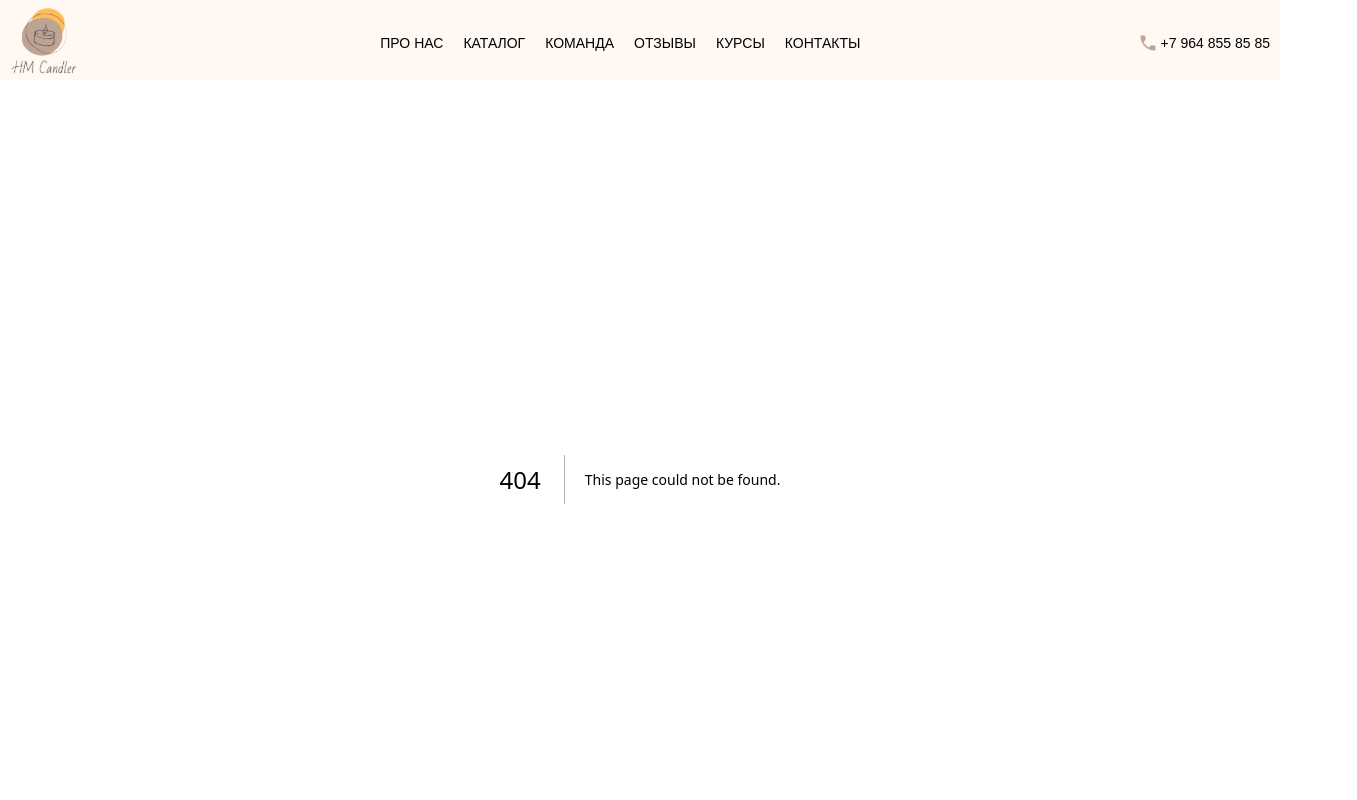
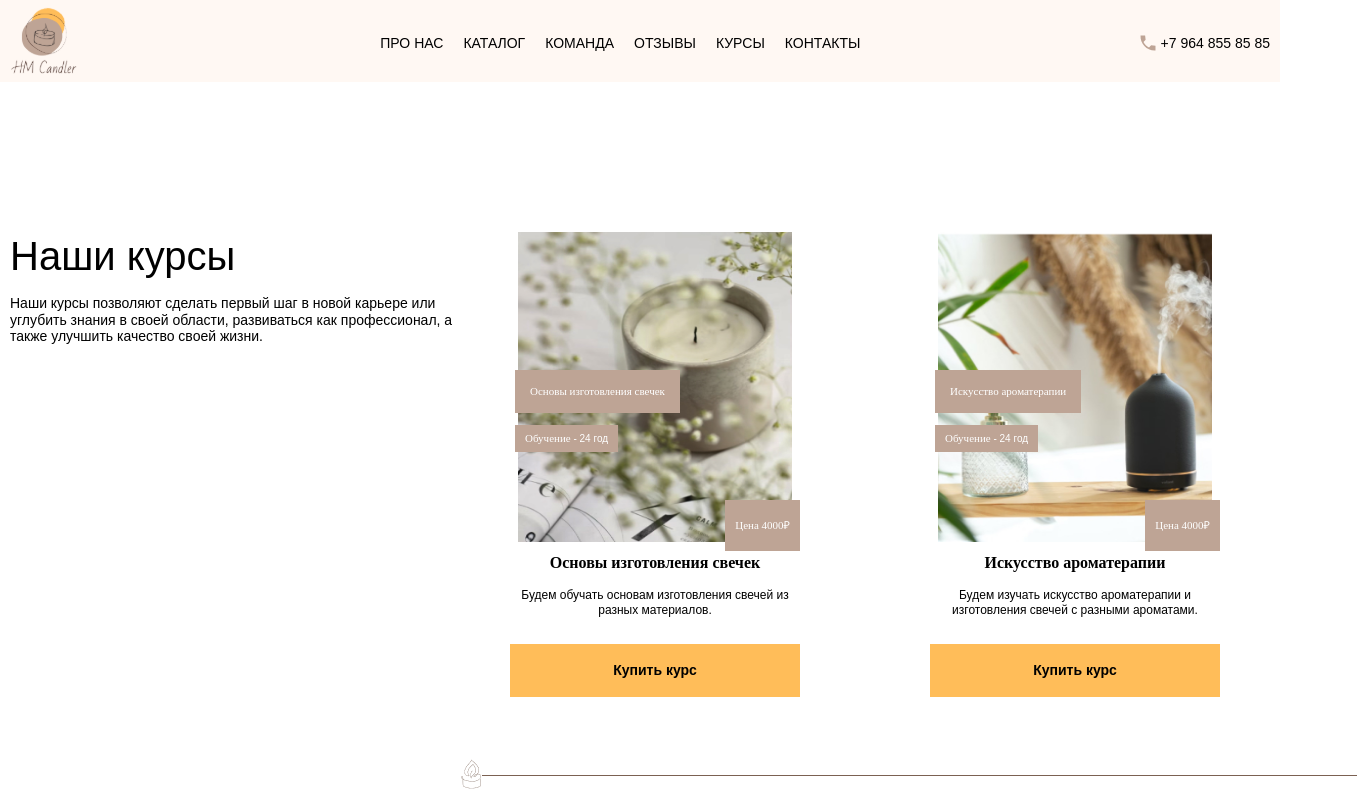
Before and after one commit to RishaIlina/-, a Next.js app: page /courses in a window 1280 px wide. Before the commit this address had no page. Shown: the top 800 px of the page, 1357 px wide, since content can reach past the window. Built offline with nearby package versions, Linux system fonts and the light colour scheme.

Commit message:
Верстка и стилизация блока Наши курсы

```diff
--- a/src/components/Header/Header.module.css
+++ b/src/components/Header/Header.module.css
@@ -18,10 +18,11 @@
 }
 
 .header__inner {
-padding-top: 6px;
-display: flex;
-justify-content: space-between;
-align-items: center;
+    padding-bottom: 2px;
+    padding-top: 6px;
+    display: flex;
+    justify-content: space-between;
+    align-items: center;
 }
 
 .menu__list {
--- /dev/null
+++ b/src/pages/courses.jsx
@@ -0,0 +1,52 @@
+import styles from "../styles/Courses.module.css"
+import Image from "next/image";
+import Button from "../components/ui/Botton/Button";
+
+export default function courses() {
+  return (
+    <>
+    <section className={` ${styles.courses} pb_150 pt_150`}>
+        <div className={` container section__inner` }>
+            <div className="section__descr">
+                <h2 className="title">Наши курсы</h2>
+                <p className="section__text">Наши курсы позволяют сделать первый шаг в новой карьере или углубить знания в своей
+                области, развиваться
+                как профессионал, а также улучшить качество своей жизни.
+                </p>
+            </div>
+
+            <div className={` ${styles.courses__content} products__content section__content_descr section__decor `}>
+                <div className={` ${styles.courses__item} products__item `}>
+                <div className={styles.courses__item_img}>
+                    <Image className="products__item_img" src="/course-1.jpg" width={274} height={310} alt="Основы изготовления свечек" />
+                    <p className={styles.courses__title}>Основы изготовления свечек</p>
+                    <p className={styles.courses__time}>Обучение <span> - 24 год</span></p>
+                    <p className={styles.courses__priсe}>Цена 4000₽</p>
+                </div>
+                <h3 className={` ${styles.courses__item_title} products__item_title `}>Основы изготовления свечек</h3>
+                <p className={` ${styles.courses__item_text} products__item_text `}>
+                    Будем обучать основам изготовления свечей из разных материалов.
+                </p>
+                <Button>Купить курс</Button>
+                </div>
+
+                <div className={` ${styles.courses__item} products__item `}>
+                <div className={styles.courses__item_img}>
+                    <Image className="products__item_img" src="/course-2.jpg" width={274} height={310} alt="Искусство ароматерапии" />
+                    <p className={styles.courses__title}>Искусство ароматерапии</p>
+                    <p className={styles.courses__time}>Обучение <span> - 24 год</span></p>
+                    <p className={styles.courses__priсe}>Цена 4000₽</p>
+                </div>
+                <h3 className={` ${styles.courses__item_title} products__item_title `}>Искусство ароматерапии</h3>
+                <p className={` ${styles.courses__item_text} products__item_text `}>Будем изучать искусство ароматерапии и изготовления
+                    свечей с разными
+                    ароматами.
+                </p>
+                <Button>Купить курс</Button>
+                </div>
+            </div>
+        </div>
+  </section>
+    </>
+  )
+}
--- /dev/null
+++ b/src/styles/Courses.module.css
@@ -0,0 +1,38 @@
+/* Блок Наши курсы */
+
+.courses__item_img {
+    position: relative;
+    color: #FFF;
+    font-size: 11px;
+    font-family: 'Yeseva One', cursive;
+}
+
+.courses__priсe,
+.courses__title,
+.courses__time {
+  position: absolute;
+  background-color: #BEA495;
+}
+
+.courses__title {
+    padding: 15px;
+    left: 5px;
+    top: 43%;
+}
+
+.courses__time {
+    padding: 7px 10px;
+    left: 5px;
+    top: 60%;
+}
+
+.courses__time span {
+    font-size: 10px;
+    font-family: 'Comfortaa', sans-serif;
+}
+
+.courses__priсe {
+    padding: 19px 10px;
+    right: 0px;
+    bottom: 2px;
+}
--- a/src/styles/globals.css
+++ b/src/styles/globals.css
@@ -48,11 +48,17 @@ button {
   padding: 0 10px;
 }
 
-.section--decor {
+.section__content_descr {
+  display: grid;
+  grid-template-columns: auto auto;
+  padding-bottom: 92px;
+}
+
+.section__decor {
   position: relative;
 }
 
-.section--decor::before {
+.section__decor::before {
   content: '';
   position: absolute;
   left: 0;
@@ -65,17 +71,61 @@ button {
   background-size: cover;
 }
 
-.section--decor::after {
+.section__decor::after {
   content: '';
   position: absolute;
   left: 22px;
   bottom: 13px;
   background-color: #7B6152;
-  width: 150%;
+  width: 108%;
   height: 1px;
+}
+
+.section__inner {
+  display: grid;
+  grid-template-columns: 450px auto;
+}
+
+.products__content {
+  gap: 50px 30px
+}
+
+.products__item {
+  width: 290px;
+  margin: 0 auto;
+  text-align: center;
+}
+
+.products__item_img {
+  width: 274px;
+  height: 310px;
+  margin-bottom: 8px;
+}
+
+.products__item_title {
+  margin-bottom: 16px;
+  font-size: 16px;
+  font-family: 'Yeseva One', serif;
+  font-weight: 600;
+}
+
+.products__item_text {
+  margin-bottom: 27px;
+  font-size: 12px;
+}
+
+.products__item_price {
+  margin-bottom: 12px;
+  font-size: 16px;
+  font-family: 'Yeseva One', serif;
+  font-weight: 600;
 }
 
 /* Атомарные классы*/
 .pb_150 {
   padding-bottom: 150px;
 }
+
+.pt_150 {
+  padding-top: 150px;
+}
```
Also changed, not shown: src/pages/index.jsx (+25 -25 lines), src/styles/Home.module.css (+0 -51 lines), src/components/ui/Botton/Button.module.css (indentation only).
